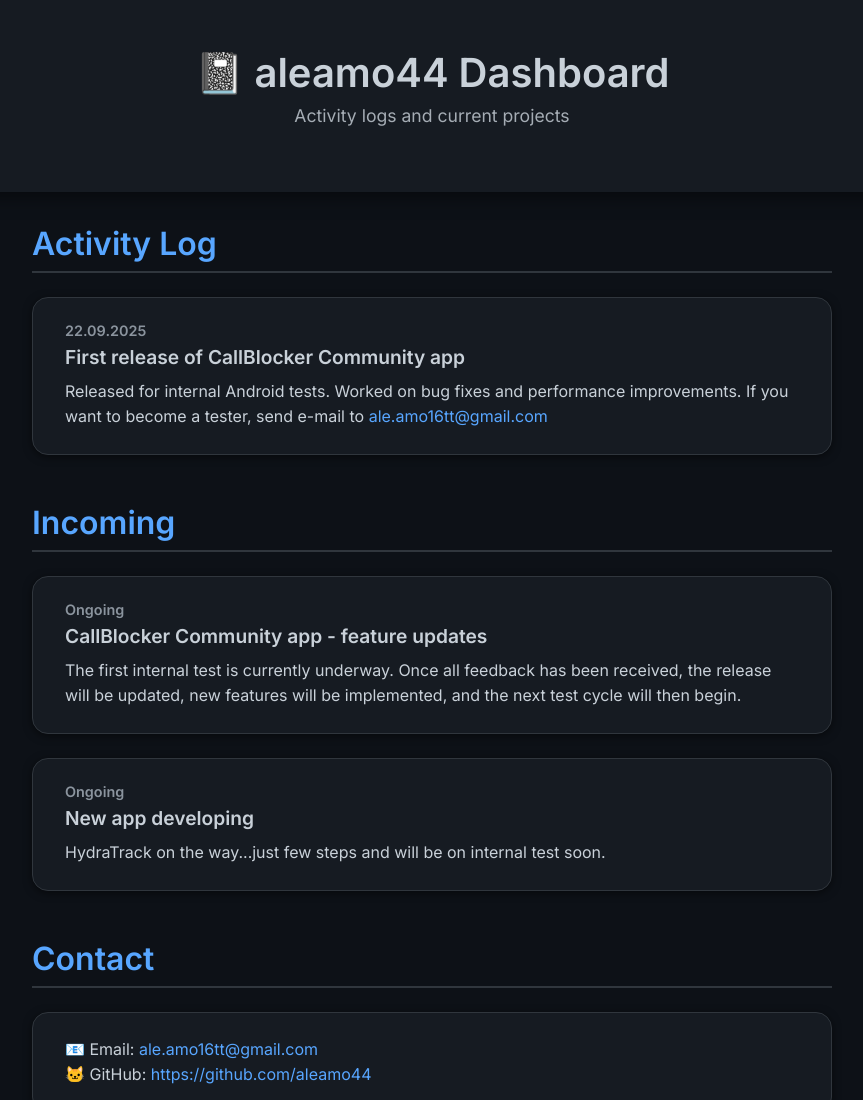
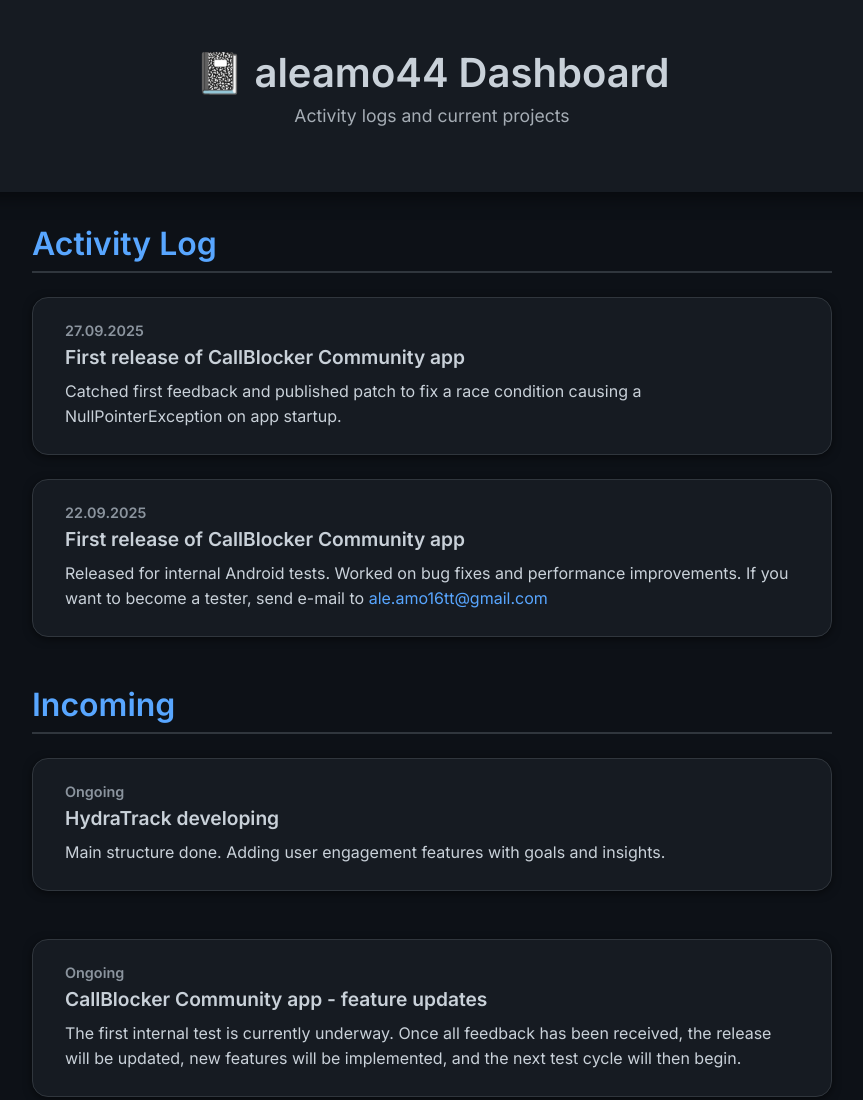
Before and after one commit to aleamo44/aleamo44.github.io, a plain HTML site: page activity-log.html in a window 1280 px wide. Shown: the top 1100 px of the page, without its empty margins (208-1071 px from the left). Drawn offline with Linux system fonts and the light colour scheme.

Commit message:
27.09.25 update

```diff
--- a/activity-log.html
+++ b/activity-log.html
@@ -120,6 +120,14 @@
     <h2>Activity Log</h2>
 
     <div class="log-entry">
+      <div class="log-date">27.09.2025</div>
+      <div class="log-title">First release of CallBlocker Community app</div>
+      <div class="log-text">
+        Catched first feedback and published patch to fix a race condition causing a NullPointerException on app startup.
+      </div>
+    </div>
+
+    <div class="log-entry">
       <div class="log-date">22.09.2025</div>
       <div class="log-title">First release of CallBlocker Community app</div>
       <div class="log-text">
@@ -134,6 +142,15 @@
   <!-- Incoming Section -->
   <section id="incoming">
     <h2>Incoming</h2>
+
+    <div class="log-entry">
+      <div class="log-date">Ongoing</div>
+      <div class="log-title">HydraTrack developing</div>
+      <div class="log-text">
+        Main structure done. Adding user engagement features with goals and insights.
+      </div>
+    </div>
+  </section>
 
     <div class="log-entry">
       <div class="log-date">Ongoing</div>
```
